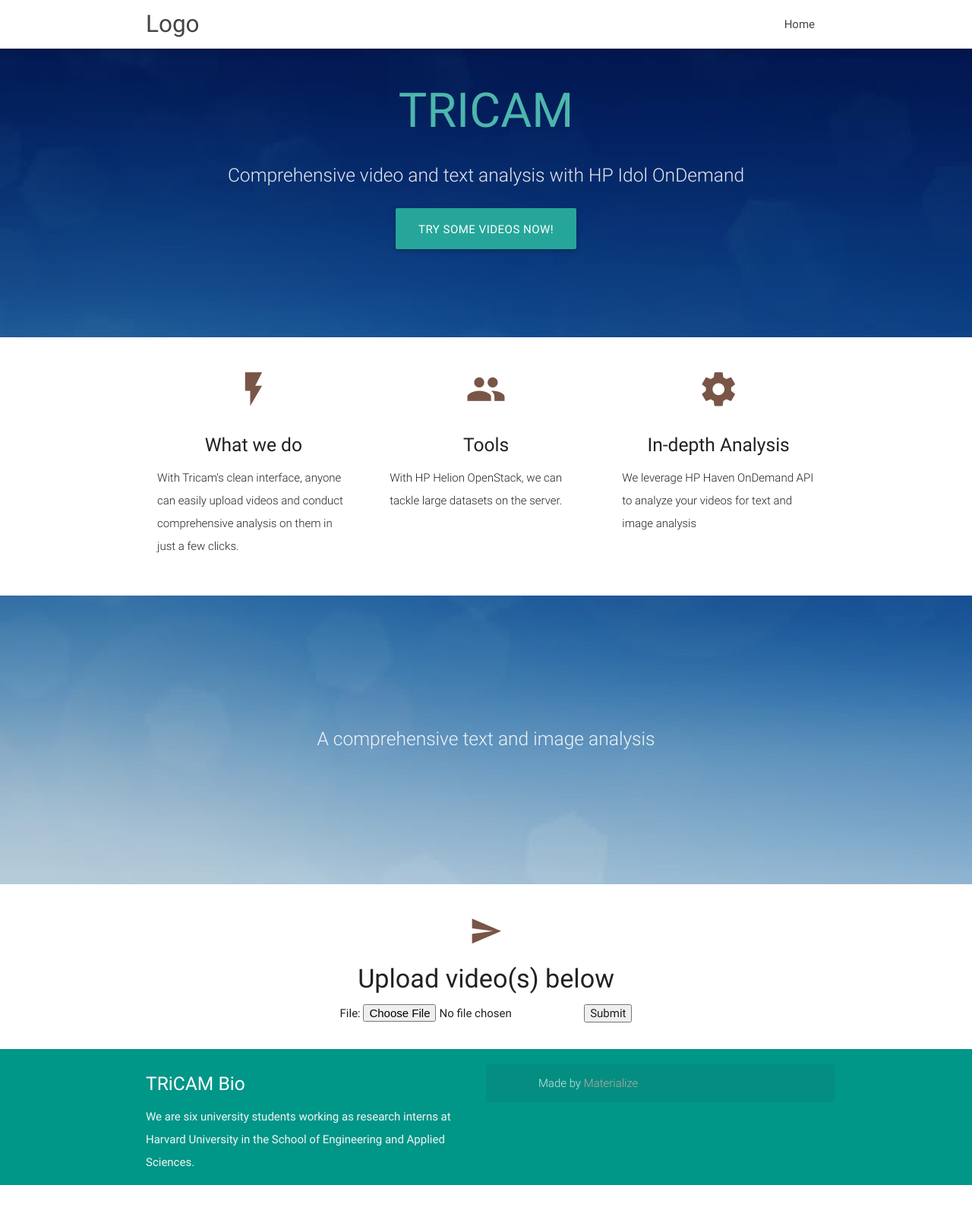
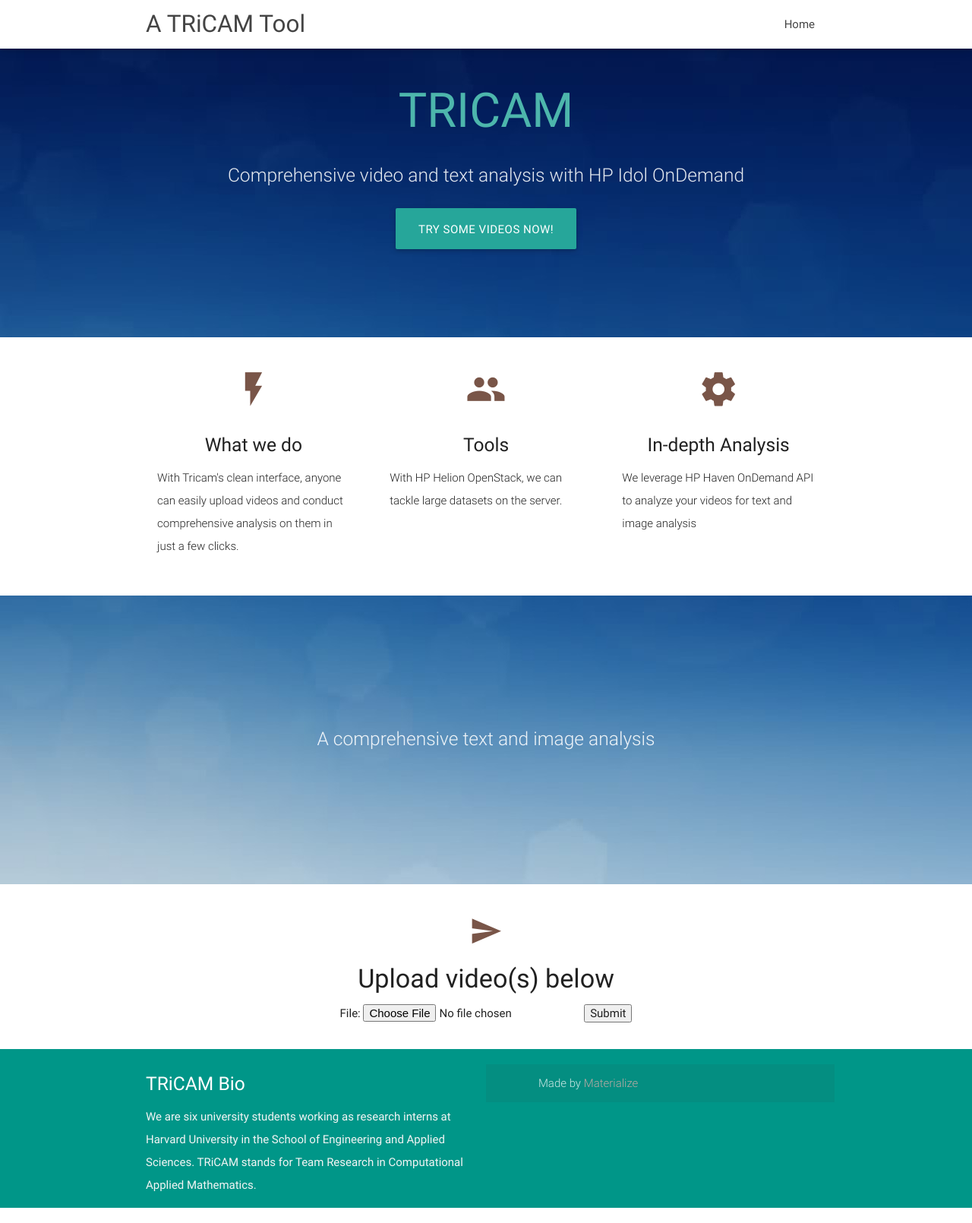
Before and after one commit to onelapahead/TRiCAM2.0, a Python web app: template templates/index.html in a window 1280 px wide. Shown: the whole page at 76% size. Before the commit the page ends 1560 px from the top, so only its background shows below. Run offline with Jinja, Linux system fonts and the light colour scheme; the template is opened without the code that fills it, so the values that code supplies are empty; some libraries are stand-ins or nearby versions.

Commit message:
description

```diff
--- a/templates/index.html
+++ b/templates/index.html
@@ -18,7 +18,7 @@
 <body>
   <nav class="white" role="navigation">
     <div class="nav-wrapper container">
-      <a id="logo-container" href="#" class="brand-logo">Logo</a>
+      <a id="logo-container" href="#" class="brand-logo">A TRiCAM Tool</a>
       <ul class="right hide-on-med-and-down">
         <li><a>Home</a></li>
 
@@ -128,7 +128,7 @@
       <div class="row">
         <div class="col l6 s12">
           <h5 class="white-text">TRiCAM Bio</h5>
-          <p class="grey-text text-lighten-4">We are six university students working as research interns at Harvard University in the School of Engineering and Applied Sciences.</p>
+          <p class="grey-text text-lighten-4">We are six university students working as research interns at Harvard University in the School of Engineering and Applied Sciences. TRiCAM stands for Team Research in Computational Applied Mathematics.</p>
 
 
         </div>
```
